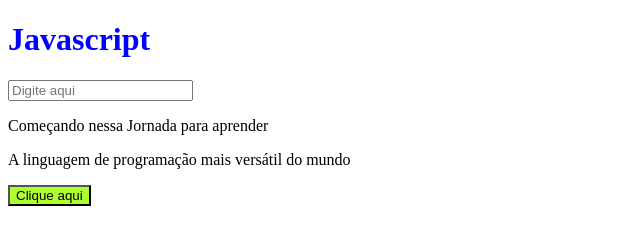
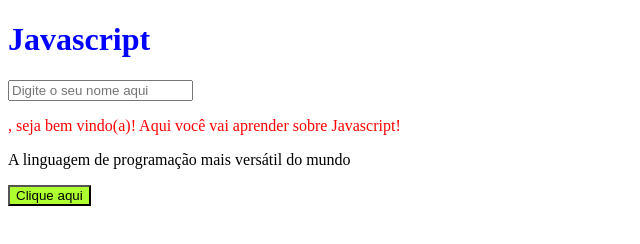
Before and after one commit to Andressa-Madureira/js-devclub, a plain HTML site: page index.html in a window 1280 px wide. Both pictures are taken after a click on the button "Clique aqui". Shown: the whole page, without its empty margins (0-640 px from the left). Drawn offline with Linux system fonts and the light colour scheme.

Commit message:
Incluindo o clique através do input e alterando a cor e texto do parágrafo após o clique no botão

```diff
--- a/index.html
+++ b/index.html
@@ -7,10 +7,10 @@
 </head>
 <body>
     <h1>Javascript</h1>
-    <input id="main-input" placeholder="Digite aqui"  >
-    <p class="paragraph-js">Começando nessa Jornada para aprender</p>
+    <input id="main-input" placeholder="Digite o seu nome aqui" required >
+    <p class="paragraph-js">Jornada Javascript</p>
     <p> A linguagem de programação mais versátil do mundo</p>
-    <button onclick="cliqueiNoBotao()"  class="button-js">Clique aqui</button>
+    <button onclick="cliqueiNoBotao()"  class="button-js" >Clique aqui</button>
 
     <style>
         h1{
--- a/script.js
+++ b/script.js
@@ -2,5 +2,7 @@ const element = document.querySelector('.paragraph-js')
 const input = document.querySelector('#main-input')
 
 function cliqueiNoBotao(){  //evento de clicar no botão
-    alert(input.value)
+    element.textContent = `${input.value}, seja bem vindo(a)! Aqui você vai aprender sobre Javascript!`
+    alert(`Olá, ${input.value}!`)
+    element.style.color = "red"
 }
```
